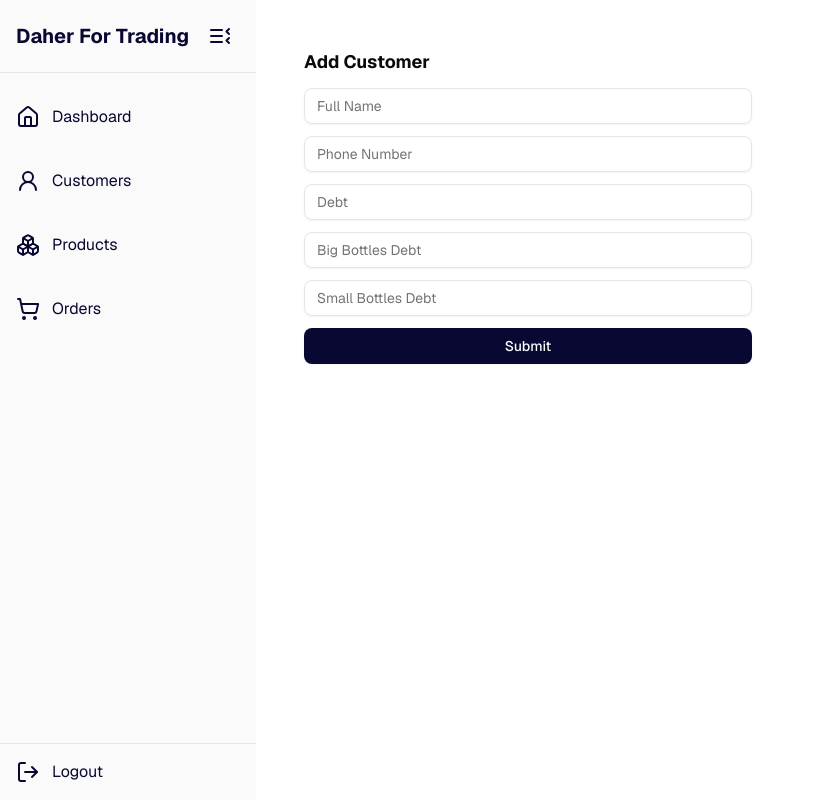
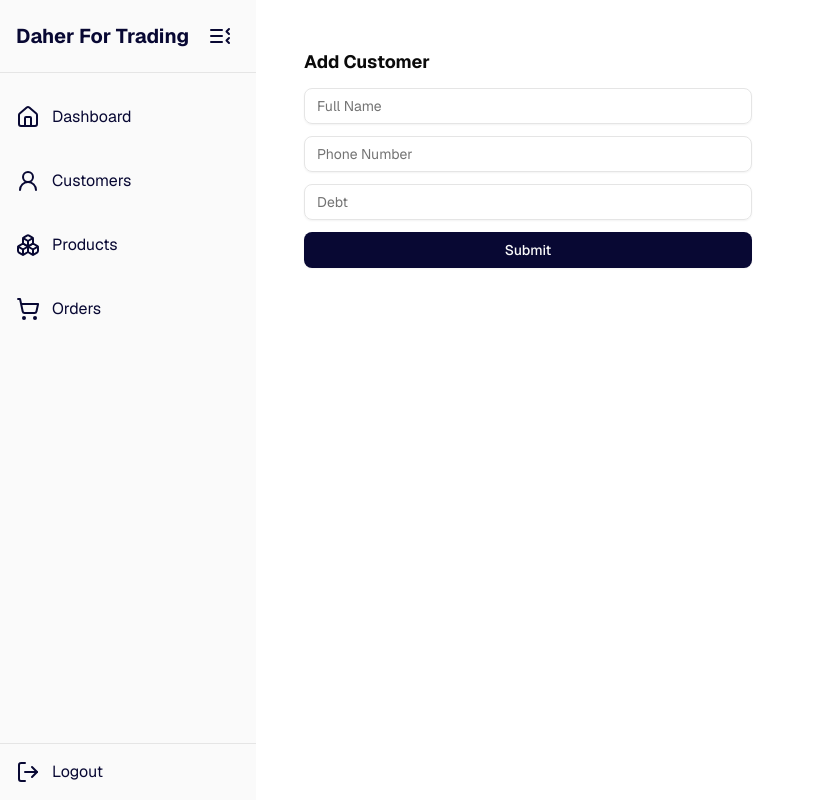
Before and after one commit to Ahmaddhr1/IGLOW-ADMIN, a Next.js app: page /dashboard/customers/create in a window 1280 px wide. Shown: the whole page, without its empty margins (0-815 px from the left). Built offline with nearby package versions, Linux system fonts and the light colour scheme.

Commit message:
some changes on the models

```diff
--- a/app/dashboard/customers/[id]/page.js
+++ b/app/dashboard/customers/[id]/page.js
@@ -13,8 +13,6 @@ import Loading from "@/components/Loading";
 import { Label } from "@/components/ui/label";
 import Link from "next/link";
 
-
-
 const EditCustomerPage = () => {
   const router = useRouter();
   const { id } = useParams();
@@ -25,8 +23,7 @@ const EditCustomerPage = () => {
     fullName: "",
     phoneNumber: "",
     debt: "",
-    bigBottlesDebt: "",
-    smallBottlesDebt: "",
+    orders: [],
   });
 
   // Fetch existing customer data (including orders)
@@ -46,23 +43,18 @@ const EditCustomerPage = () => {
         fullName: data.fullName || "",
         phoneNumber: data.phoneNumber || "",
         debt: data.debt?.toFixed(2) || "",
-        bigBottlesDebt: data.bigBottlesDebt || "",
-        smallBottlesDebt: data.smallBottlesDebt || "",
+        orders: data?.orders || [],
       });
     }
     if (isError) {
       toast.error("Failed to fetch customer.");
     }
+    console.log("Foormmmmmm",form)
   }, [data, isError]);
 
   const handleChange = (e) => {
     const { name, value } = e.target;
-    const numericFields = [
-      "phoneNumber",
-      "debt",
-      "bigBottlesDebt",
-      "smallBottlesDebt",
-    ];
+    const numericFields = ["phoneNumber", "debt"];
     const cleanValue = numericFields.includes(name)
       ? value.replace(/\D/g, "")
       : value;
@@ -120,7 +112,18 @@ const EditCustomerPage = () => {
           >
             Call him
           </a>
-          <Link href={`/dashboard/customers/${id}/orders`}><Button variant="outline"><Eye />View Orders</Button></Link>
+          {form.orders.length=== 0 ? (
+            <div className="text-orange-600 bg-orange-200 p-2 rounded-md">
+              Customer has No Orders
+            </div>
+          ) : (
+            <Link href={`/dashboard/customers/${id}/orders`}>
+              <Button variant="outline">
+                <Eye />
+                View Orders
+              </Button>
+            </Link>
+          )}
         </div>
 
         <Link href={`/dashboard/customers/${id}/addorder`}>
@@ -165,26 +168,6 @@ const EditCustomerPage = () => {
               onChange={handleChange}
               className="mb-4"
             />
-            <Label>Big Bottles Debt </Label>
-            <Input
-              type="text"
-              inputMode="numeric"
-              placeholder="Big Bottles Debt"
-              name="bigBottlesDebt"
-              value={form.bigBottlesDebt}
-              onChange={handleChange}
-              className="mb-4"
-            />
-            <Label>Small Bottles Debt</Label>
-            <Input
-              type="text"
-              inputMode="numeric"
-              placeholder="Small Bottles Debt"
-              name="smallBottlesDebt"
-              value={form.smallBottlesDebt}
-              onChange={handleChange}
-              className="mb-4"
-            />
             <Button type="submit" disabled={mutation.isPending}>
               {mutation.isPending ? (
                 <span className="flex items-center gap-2">
--- a/app/dashboard/customers/create/page.js
+++ b/app/dashboard/customers/create/page.js
@@ -15,14 +15,12 @@ const AddCustomerPage = () => {
     fullName: "",
     phoneNumber: "",
     debt: "",
-    bigBottlesDebt: "",
-    smallBottlesDebt: "",
   });
 
   const handleChange = (e) => {
     const { name, value } = e.target;
 
-    const numericFields = ["phoneNumber", "debt", "bigBottlesDebt", "smallBottlesDebt"];
+    const numericFields = ["phoneNumber", "debt"];
     const cleanValue = numericFields.includes(name) ? value.replace(/\D/g, "") : value;
 
     setForm((prev) => ({
@@ -42,8 +40,6 @@ const AddCustomerPage = () => {
         fullName: "",
         phoneNumber: "",
         debt: "",
-        bigBottlesDebt: "",
-        smallBottlesDebt: "",
       });
       router.replace("/dashboard/customers")
     },
@@ -87,22 +83,6 @@ const AddCustomerPage = () => {
           value={form.debt}
           onChange={handleChange}
         />
-        <Input
-          type="text"
-          inputMode="numeric"
-          placeholder="Big Bottles Debt"
-          name="bigBottlesDebt"
-          value={form.bigBottlesDebt}
-          onChange={handleChange}
-        />
-        <Input
-          type="text"
-          inputMode="numeric"
-          placeholder="Small Bottles Debt"
-          name="smallBottlesDebt"
-          value={form.smallBottlesDebt}
-          onChange={handleChange}
-        />
         <Button type="submit" disabled={mutation.isPending}>
           {mutation.isPending ? (
             <span className="flex items-center gap-2">
--- a/lib/connectDb.js
+++ b/lib/connectDb.js
@@ -6,7 +6,10 @@ let isConnected = false;
 
 export async function connectToDB() {
   if (isConnected) return;
-  console.log(process.env.DATABASE_CONNECTION);
+
+
+
+
   try {
     await mongoose.connect(process.env.DATABASE_CONNECTION);
 
--- a/lib/providers.jsx
+++ b/lib/providers.jsx
@@ -1,4 +1,6 @@
 "use client";
+
+
 
 import { QueryClient, QueryClientProvider } from "@tanstack/react-query";
 import { useState } from "react";
--- a/models/Customers.js
+++ b/models/Customers.js
@@ -5,8 +5,6 @@ const customerSchema = new mongoose.Schema(
     fullName: { type: String, required: true },
     phoneNumber:{type:Number , unique:true,required: true},
     debt:{type:Number, default:0},
-    smallBottlesDebt:{type:Number, default:0 },
-    bigBottlesDebt:{type:Number, default:0},
     orders: {
         type:[mongoose.Types.ObjectId],
         ref:"Order",
--- a/models/Products.js
+++ b/models/Products.js
@@ -5,6 +5,12 @@ const productSchema = new mongoose.Schema(
     name: { type: String, required: true },
     quantity: { type: Number },
     price: { type: Number },
+    initialPrice:{type: Number},
+    profit:{type: Number},
+    gender:{
+      type:String,
+      enum:['male','female']
+    },
     nbOfOrders: { type: Number ,default:0 },
   },
   { timestamps: true }
```
